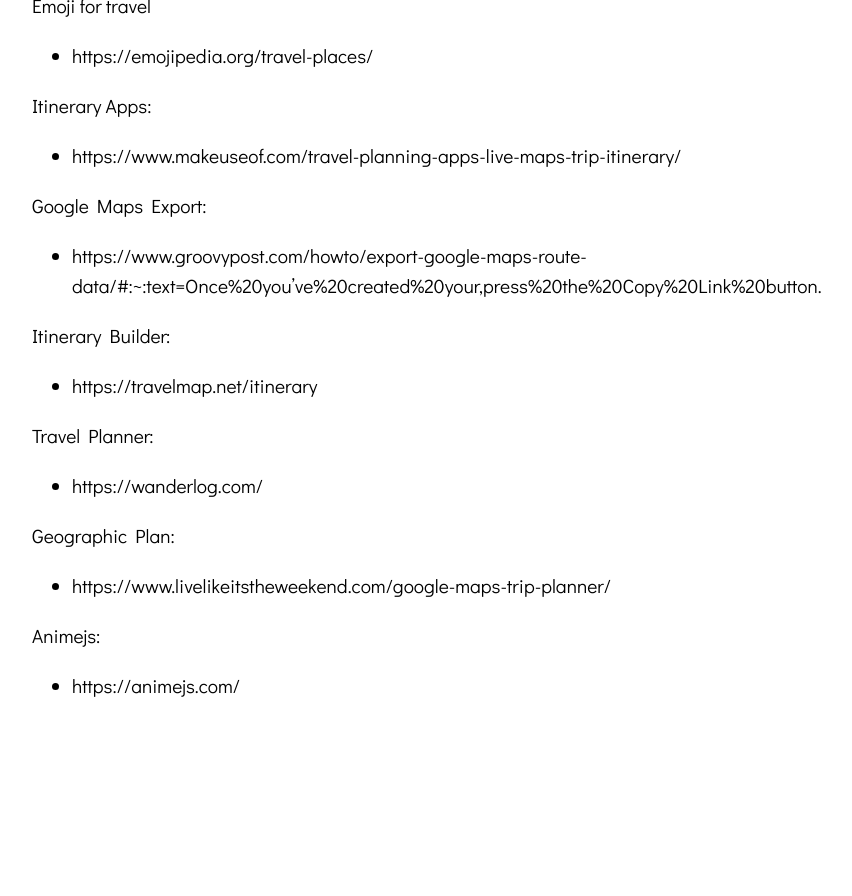
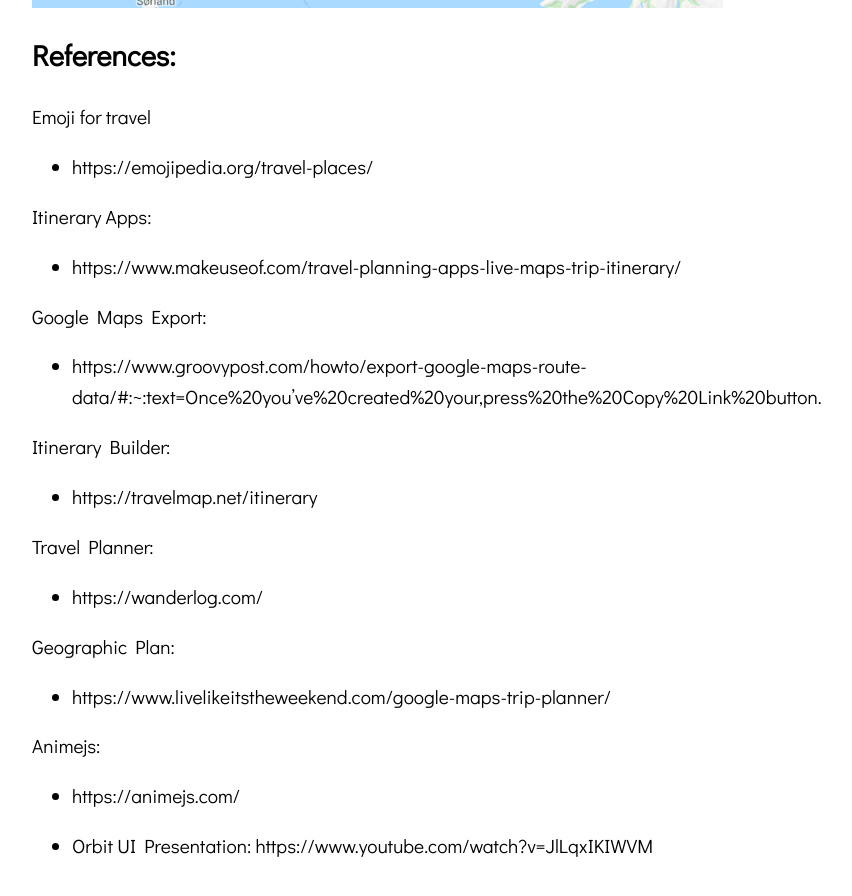
Before and after one commit to rezpe/rezpe.github.io, a Jekyll site: the page built from _posts/2023-06-18-visualizing-itineraries.md, in a window 1280 px wide and 900 px high, scrolled down 3061 px. Shown: the top 896 px of the window, without its empty margins (224-1076 px from the left). Built offline with Jekyll 4.4.1, drawn with Linux system fonts in a browser that asks for light colours; before the commit the page ends 3801 px from its top, so only the background shows below that.

Commit message:
Added reference for itineraries

```diff
--- a/_posts/2023-06-18-visualizing-itineraries.md
+++ b/_posts/2023-06-18-visualizing-itineraries.md
@@ -22,6 +22,7 @@
 
 ![](/assets/images/2023-06-19-visualizing-itineraries-img/image_timeline.png){: width="90%" }
 ![](/assets/images/2023-06-19-visualizing-itineraries-img/animejs.png){: width="90%" }
+![](/assets/images/2023-06-19-visualizing-itineraries-img/animejs.png){: width="50%" }
 
 
 ## The location dimension
@@ -52,3 +53,6 @@
 
 Animejs:
 - https://animejs.com/
+
+- Orbit UI Presentation:
+https://www.youtube.com/watch?v=JlLqxIKIWVM
```
Also changed, not shown: assets/images/2023-06-19-visualizing-itineraries-img/orbitui.png (added).
